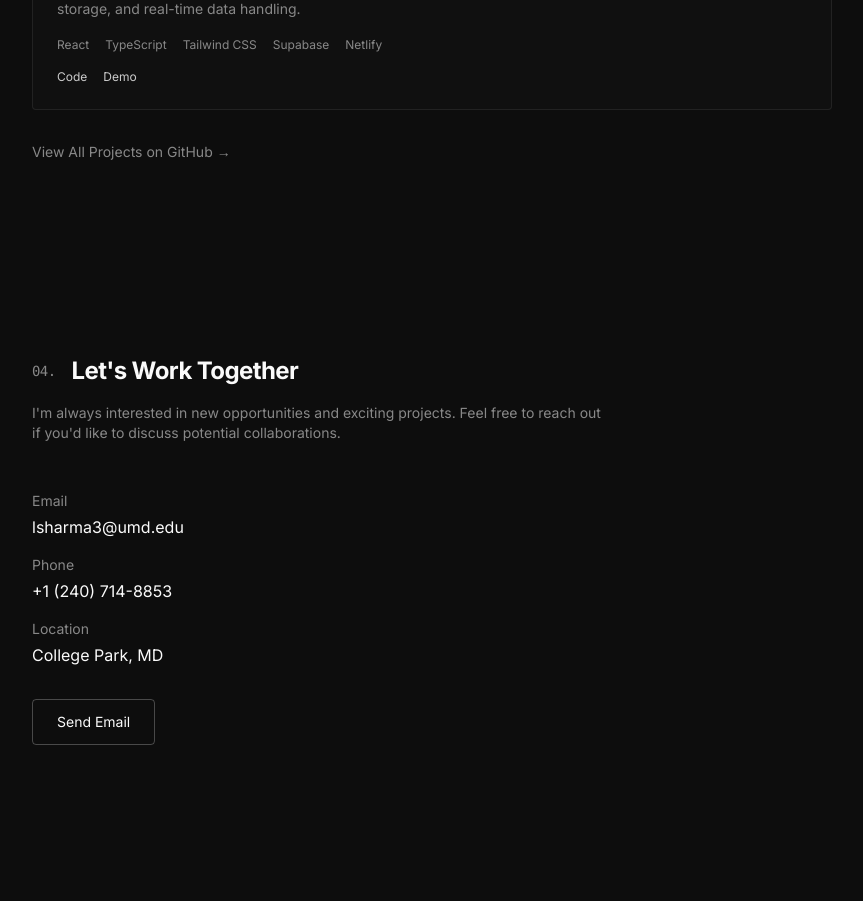
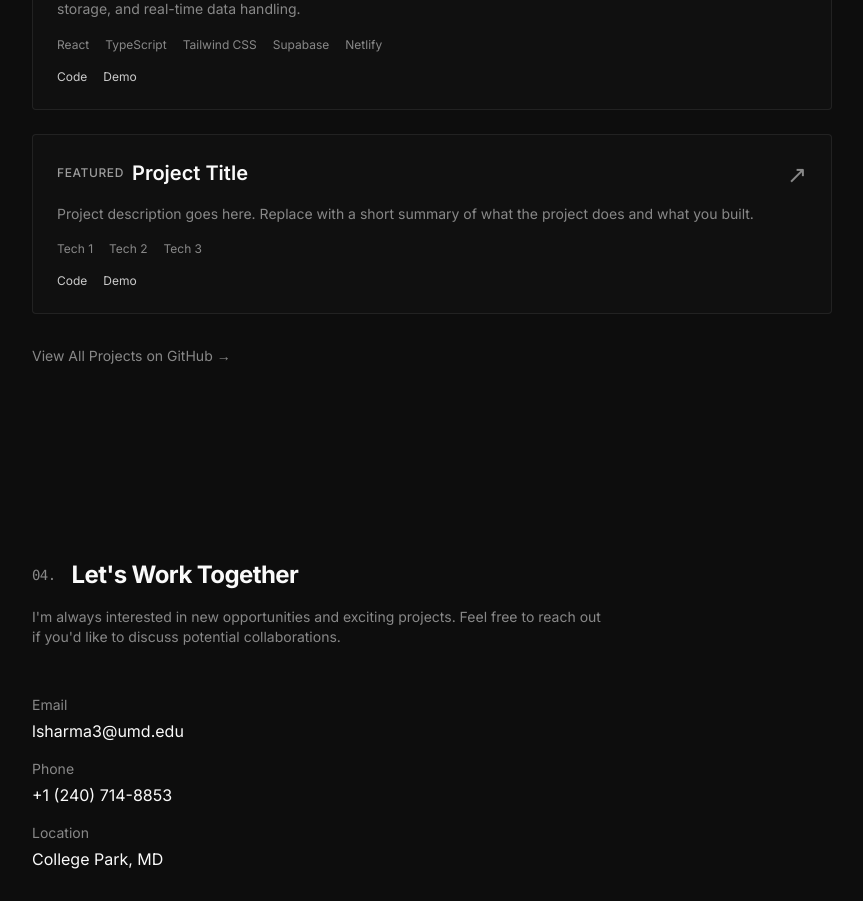
Before and after one commit to lakshaysharma2005/portfolio-website-new, a Next.js app: page / in a window 1280 px wide. Shown: the part 3520-4421 px from the top of the page, without its empty margins (196-1059 px from the left). Built offline with nearby package versions, Linux system fonts and the light colour scheme.

Commit message:
Add new project entry to Projects component

```diff
--- a/src/components/Projects.tsx
+++ b/src/components/Projects.tsx
@@ -15,6 +15,17 @@ const projects = [
     description:
       'Wildfire Insurance Claims Management Platform. Engineered a scalable full-stack web application to modernize wildfire insurance claims processing, leveraging React, TypeScript, and Tailwind CSS for a dynamic and responsive UI. Architected a secure backend with Supabase, enabling user authentication, encrypted file storage, and real-time data handling.',
     tech: ['React', 'TypeScript', 'Tailwind CSS', 'Supabase', 'Netlify'],
+    href: '#',
+    codeHref: '#',
+    demoHref: '#',
+    external: true,
+    featured: true,
+  },
+  {
+    title: 'Project Title',
+    description:
+      'Project description goes here. Replace with a short summary of what the project does and what you built.',
+    tech: ['Tech 1', 'Tech 2', 'Tech 3'],
     href: '#',
     codeHref: '#',
     demoHref: '#',
```
